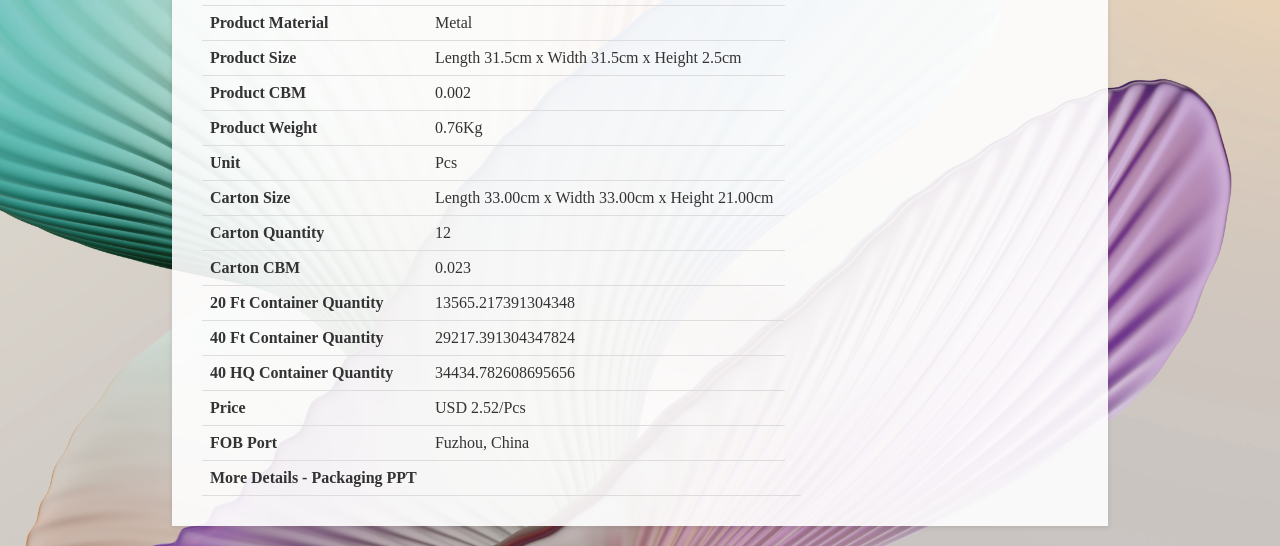
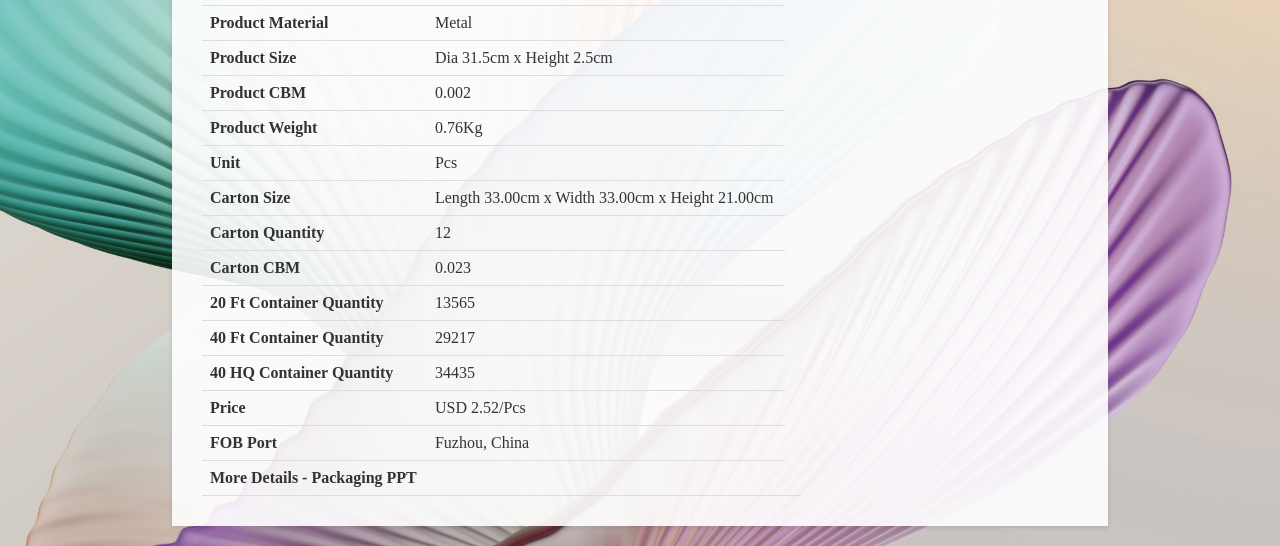
Before and after one commit to GBSLIT/GB26508, a plain HTML site: page index.html in a window 1280 px wide. Shown: the part 293-839 px from the top of the page. Drawn offline with Linux system fonts and the light colour scheme.

Commit message:
Update index.html

```diff
--- a/index.html
+++ b/index.html
@@ -149,7 +149,7 @@
                 </tr>
                 <tr>
                     <th>Product Size</th>
-                    <td>Length 31.5cm x Width 31.5cm x Height 2.5cm</td>
+                    <td>Dia 31.5cm x Height 2.5cm</td>
                 </tr>
                 <tr>
                     <th>Product CBM</th>
@@ -177,15 +177,15 @@
                 </tr>
                 <tr>
                     <th>20 Ft Container Quantity</th>
-                    <td>13565.217391304348 </td>
+                    <td>13565 </td>
                 </tr>
                 <tr>
                     <th>40 Ft Container Quantity</th>
-                    <td>29217.391304347824 </td>
+                    <td>29217 </td>
                 </tr>
                 <tr>
                     <th>40 HQ Container Quantity</th>
-                    <td>34434.782608695656 </td>
+                    <td>34435 </td>
                  </tr>
                 <tr>
                     <th>Price</th>
```
